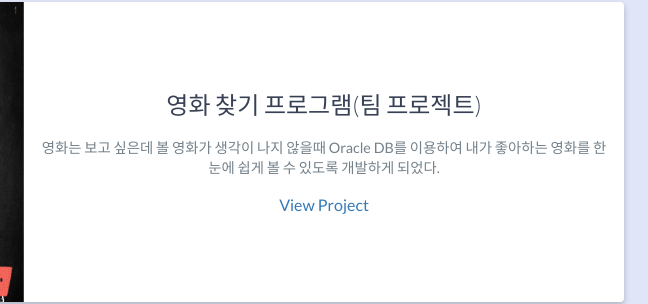
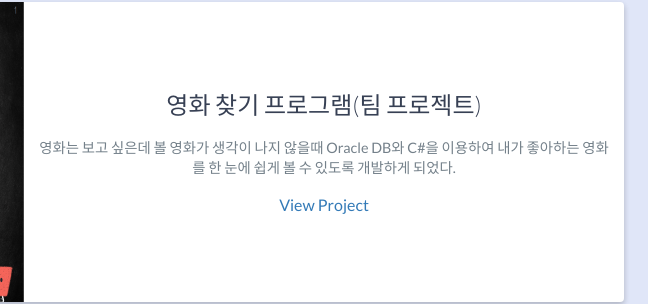
Before and after one commit to rhkrdndud22/rhkrdndud221.github.io, a website: page index.html in a window 1280 px wide. Shown: the part 3134-3438 px from the top of the page, 466-1114 px from the left. Drawn offline with nearby package versions, Linux system fonts and the light colour scheme.

Commit message:
Update index.html

```diff
--- a/index.html
+++ b/index.html
@@ -156,7 +156,7 @@
                         <h3>영화 찾기 프로그램(팀 프로젝트)</h3>
                         <p>
                             영화는 보고 싶은데 볼 영화가 생각이 나지 않을때
-                            Oracle DB를 이용하여 내가 좋아하는 영화를 한 눈에 쉽게 볼 수 있도록 개발하게 되었다.
+                            Oracle DB와 C#을 이용하여 내가 좋아하는 영화를 한 눈에 쉽게 볼 수 있도록 개발하게 되었다.
                         </p>
                         <a href="https://github.com/rhkrdndud22/Oracle_MovieFInd">View Project</a>
                     </div>
```
